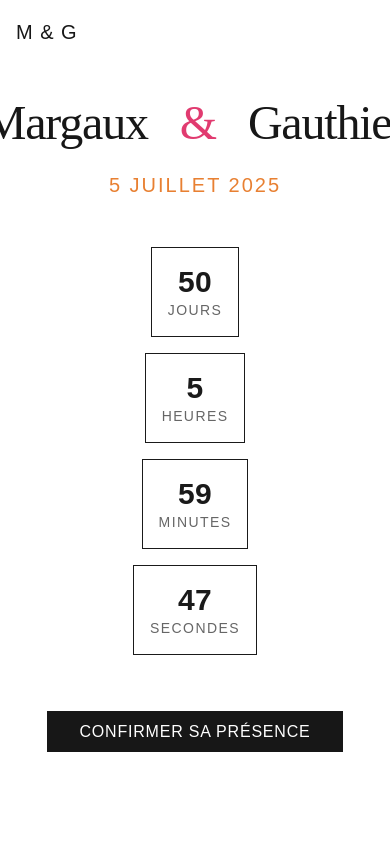
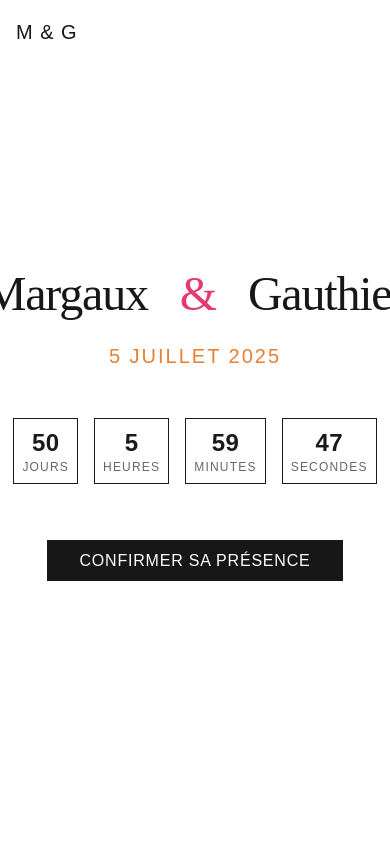
Before and after one commit to Slipaclous/margauxetgauthier, a Next.js app: page / in a window 390 px wide. Shown: the top 844 px of the page. Built offline with nearby package versions, Linux system fonts and the light colour scheme; no server answers; the database is empty.

Commit message:
adjustments for prod

```diff
--- a/src/components/Countdown.tsx
+++ b/src/components/Countdown.tsx
@@ -42,7 +42,7 @@ const Countdown = () => {
   ];
 
   return (
-    <div className="flex flex-col items-center gap-4 md:flex-row md:justify-center md:gap-12">
+    <div className="flex justify-center space-x-4 md:space-x-12">
       {timeBlocks.map((block) => (
         <motion.div
           key={block.label}
@@ -50,11 +50,11 @@ const Countdown = () => {
           animate={{ scale: 1 }}
           className="text-center"
         >
-          <div className="border-2 border-[var(--color-black)] p-4 min-w-[80px] md:min-w-[100px]">
-            <div className="text-3xl md:text-4xl font-bold text-[var(--color-black)]">
+          <div className="border-2 border-[var(--color-black)] p-2 min-w-[60px] md:p-4 md:min-w-[100px]">
+            <div className="text-2xl md:text-4xl font-bold text-[var(--color-black)]">
               {block.value}
             </div>
-            <div className="text-sm tracking-widest uppercase text-[var(--color-dark-gray)]">
+            <div className="text-xs md:text-sm tracking-widest uppercase text-[var(--color-dark-gray)]">
               {block.label}
             </div>
           </div>
```
